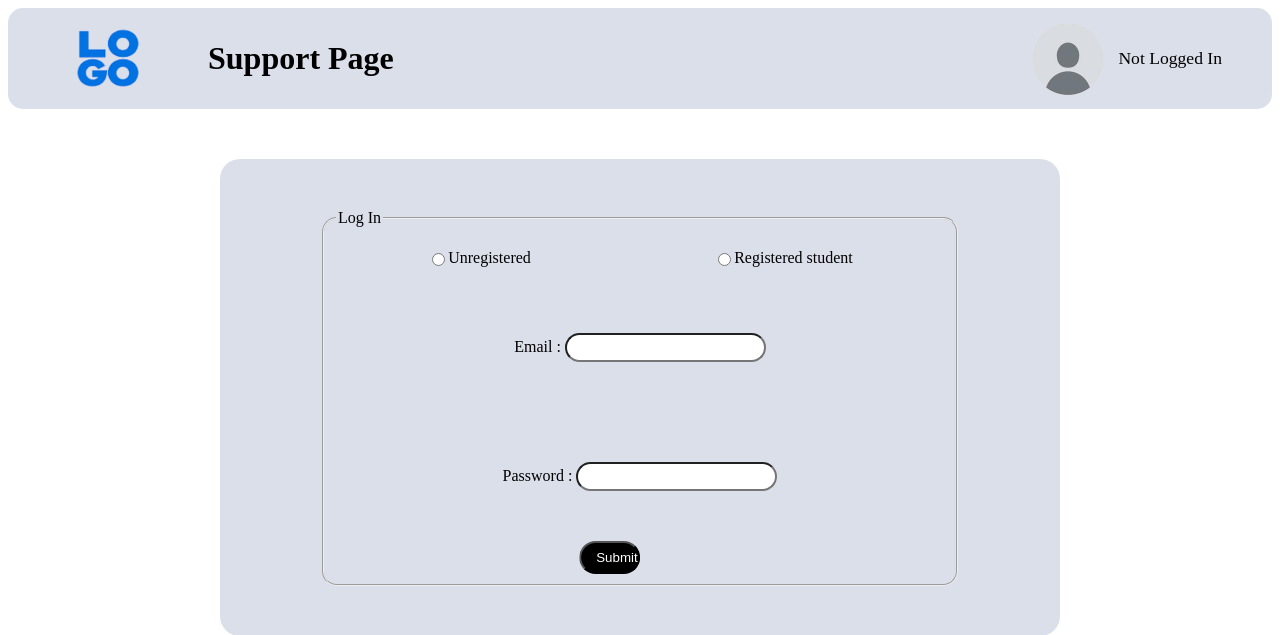
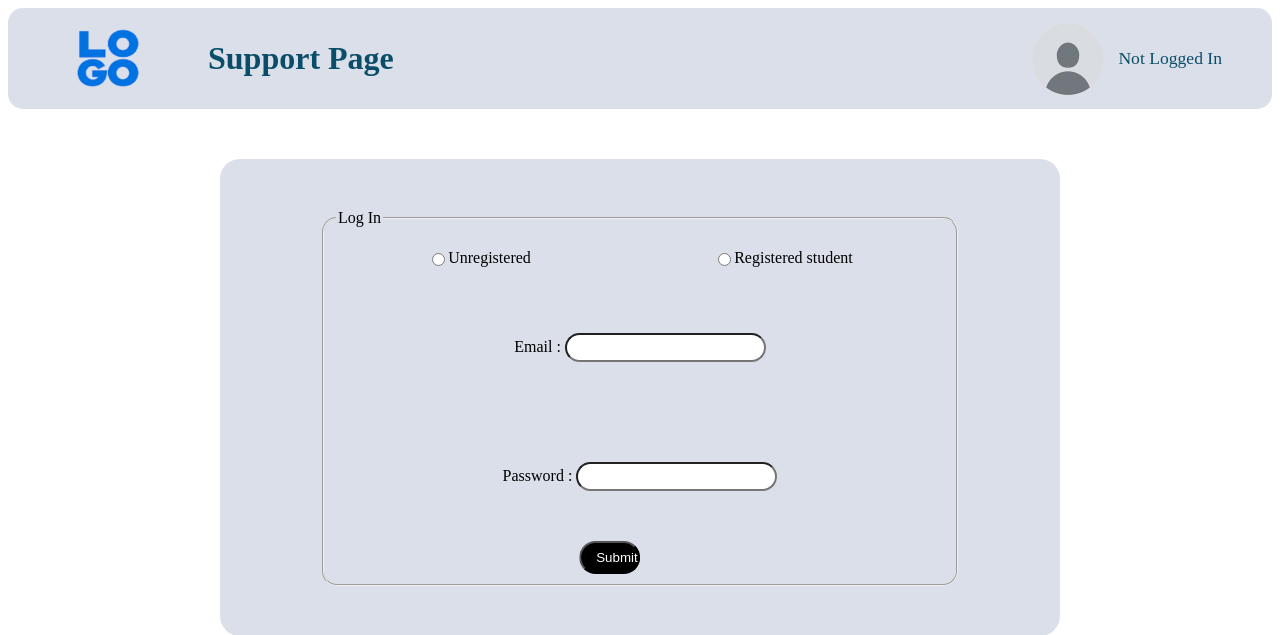
Before and after one commit to Reshan123/Y1S2-Group-Project, a PHP site: page /Y1S2-Group-Project/login.php in a window 1280 px wide. Shown: the top 635 px of the page. Run offline with PHP 8.4, Linux system fonts and the light colour scheme.

Commit message:
Update navigationBar.css

```diff
--- a/css/navigationBar.css
+++ b/css/navigationBar.css
@@ -6,6 +6,7 @@ body nav{
     position: sticky;
     top: 5px;
     border-radius: 15px;
+    color: #0A4D68;
 }
 
 body nav div{
```
